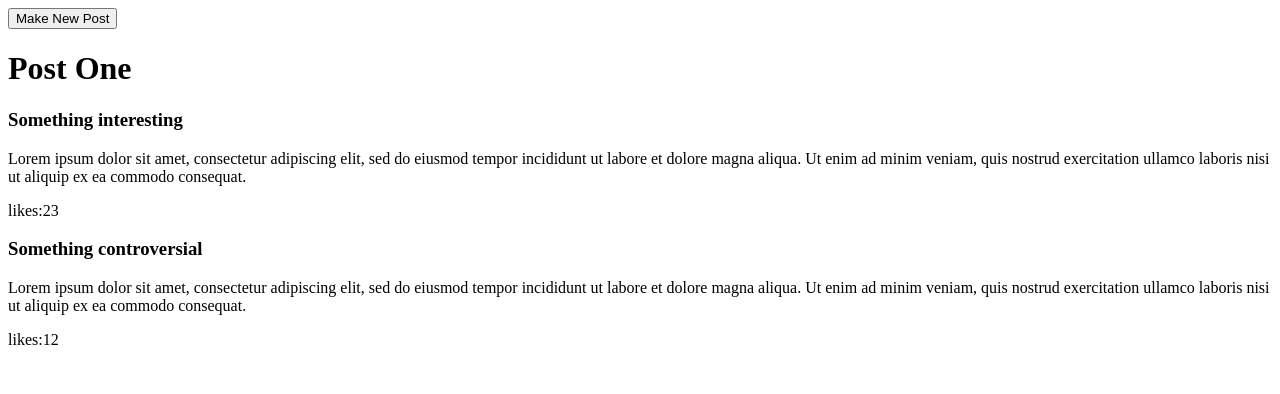
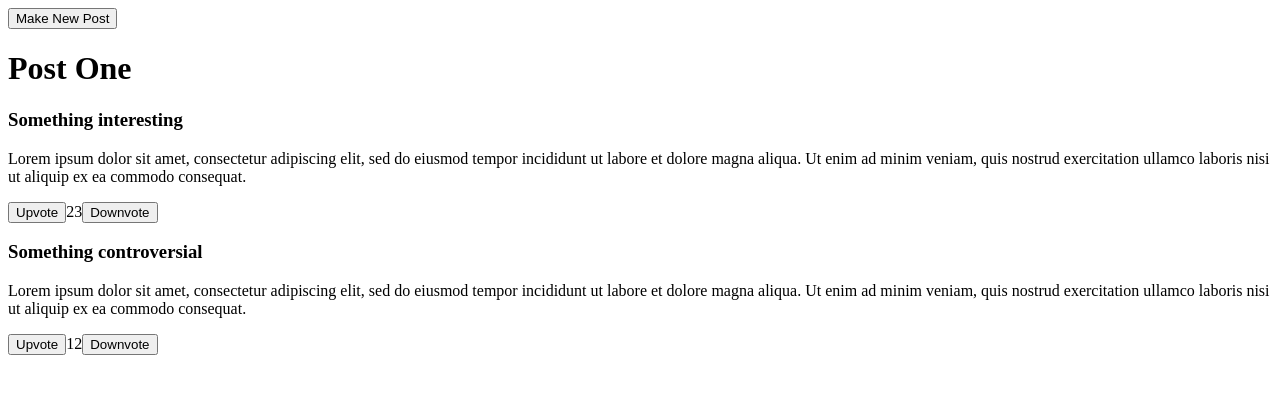
Before and after one commit to vmartinezlive/discussion-board, a React app: page / in a window 1280 px wide. Shown: the top 394 px of the page. Built offline with nearby package versions, Linux system fonts and the light colour scheme.

Commit message:
add upvote,downvote functionality and cleanup errors

```diff
--- a/src/components/App.jsx
+++ b/src/components/App.jsx
@@ -25,6 +25,8 @@ class App extends React.Component {
     };
     this.handleAddNewPost = this.handleAddNewPost.bind(this);
     this.handleToggleViewForm = this.handleToggleViewForm.bind(this);
+    this.handleUpvote = this.handleUpvote.bind(this);
+    this.handleDownvote = this.handleDownvote.bind(this);
   }
 
   //Defines a function to add a new post to the masterList. We need to pass it down to the Form.
@@ -40,13 +42,34 @@ class App extends React.Component {
     console.log(this.state.formVisible);
   }
 
+  handleUpvote(id) {
+    this.state.masterListOfPosts.forEach((post,index)=>{
+      if (post.id === id) {
+        this.setState({likes: this.state.masterListOfPosts[index].likes++});
+      }
+    });
+  }
+
+  handleDownvote(id) {
+    this.state.masterListOfPosts.forEach((post,index)=>{
+      if (post.id === id) {
+        this.setState({likes: this.state.masterListOfPosts[index].likes--});
+      }
+    });
+  }
+
   // passing handleAddNewPost to the <Form> component as a prop. Renamed onAddNewPost
   render(){
     let currentlyVisibleContent = null;
     if (this.state.formVisible) {
-      currentlyVisibleContent = <Form onAddNewPost={this.handleAddNewPost} onToggleViewForm={this.handleToggleViewForm}/>;
+      currentlyVisibleContent = <Form
+        onAddNewPost={this.handleAddNewPost}
+        onToggleViewForm={this.handleToggleViewForm}/>;
     } else {
-      currentlyVisibleContent = <PostContainer childListOfPosts={this.state.masterListOfPosts} />;
+      currentlyVisibleContent = <PostContainer
+        childListOfPosts={this.state.masterListOfPosts}
+        onUpvote={this.handleUpvote}
+        onDownvote={this.handleDownvote}/>;
     }
     return(
       <div>
--- a/src/components/PostContainer.jsx
+++ b/src/components/PostContainer.jsx
@@ -13,6 +13,8 @@ function PostContainer(props) {
           text={post.text}
           likes={post.likes}
           id={post.id}
+          onUpvote={props.onUpvote}
+          onDownvote={props.onDownvote}
           key={post.id}/>
       )}
     </div>
@@ -21,7 +23,9 @@ function PostContainer(props) {
 }
 
 PostContainer.propTypes = {
-  childListOfPosts: PropTypes.array
+  childListOfPosts: PropTypes.array,
+  onUpvote: PropTypes.func,
+  onDownvote: PropTypes.func
 };
 
 export default PostContainer;
--- a/src/components/Posts.jsx
+++ b/src/components/Posts.jsx
@@ -7,7 +7,9 @@ function Posts(props) {
     <div>
       <h3>{props.title}</h3>
       <p>{props.text}</p>
-      <p>likes:{props.likes}</p>
+      <p><button onClick={()=>props.onUpvote(props.id)}>Upvote</button>{props.likes}<button onClick={()=>props.onDownvote(props.id)}>Downvote</button></p>
+
+
     </div>
   );
 }
@@ -15,6 +17,9 @@ function Posts(props) {
 Posts.propTypes = {
   title: PropTypes.string.isRequired,
   text: PropTypes.string.isRequired,
-  likes: PropTypes.number.isRequired
+  likes: PropTypes.number.isRequired,
+  id: PropTypes.string.isRequired,
+  onDownvote: PropTypes.func,
+  onUpvote: PropTypes.func
 };
 export default Posts;
```
